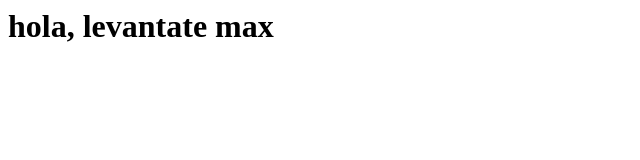
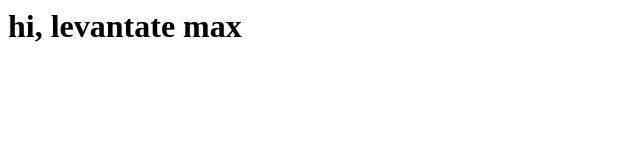
Before and after one commit to MaxEMorin/practica, a plain HTML site: page html/index.html in a window 1280 px wide. Shown: the whole page, without its empty margins (0-640 px from the left). Drawn offline with Linux system fonts and the light colour scheme.

Commit message:
titulo modificado

```diff
--- a/html/index.html
+++ b/html/index.html
@@ -2,7 +2,7 @@
 
 <body>
 
-<h1>hola, levantate max</h1>
+<h1>hi, levantate max</h1>
 
 </body>
 
```
